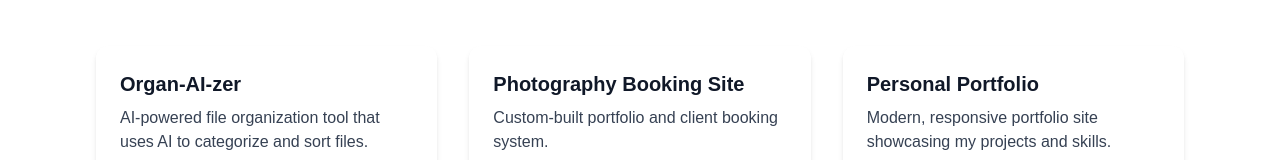
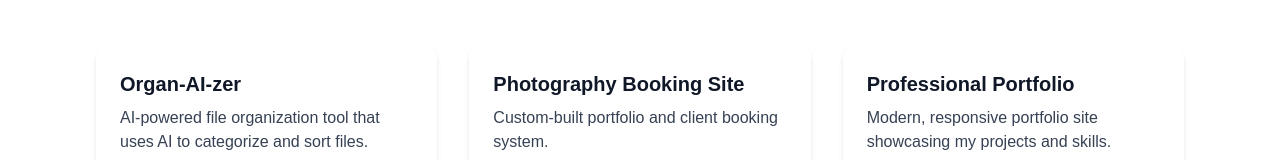
Before and after one commit to godbehere/professional-portfolio, a Next.js app: page /projects in a window 1280 px wide. Shown: the part 290-450 px from the top of the page. Built offline with nearby package versions, Linux system fonts and the light colour scheme.

Commit message:
Updated port to 3001

```diff
--- a/package.json
+++ b/package.json
@@ -5,7 +5,7 @@
   "scripts": {
     "dev": "next dev --turbopack",
     "build": "next build",
-    "start": "next start",
+    "start": "next start -p 3001",
     "lint": "next lint"
   },
   "dependencies": {
--- a/src/components/ProjectCards.tsx
+++ b/src/components/ProjectCards.tsx
@@ -19,10 +19,10 @@ const projects = [
         tech: ["Next.js", "Tailwind CSS", "Firebase"],
     },
     {
-        title: "Personal Portfolio",
+        title: "Professional Portfolio",
         description: "Modern, responsive portfolio site showcasing my projects and skills.",
-        github: "https://github.com/godbehere/portfolio-site",
-        demo: "https://lostlight.ca",
+        github: "https://github.com/godbehere/professional-portfolio",
+        demo: "https://github.com/godbehere/professional-portfolio",
         tech: ["React", "Next.js", "Tailwind CSS", "TypeScript"],
     },
 ];
```
